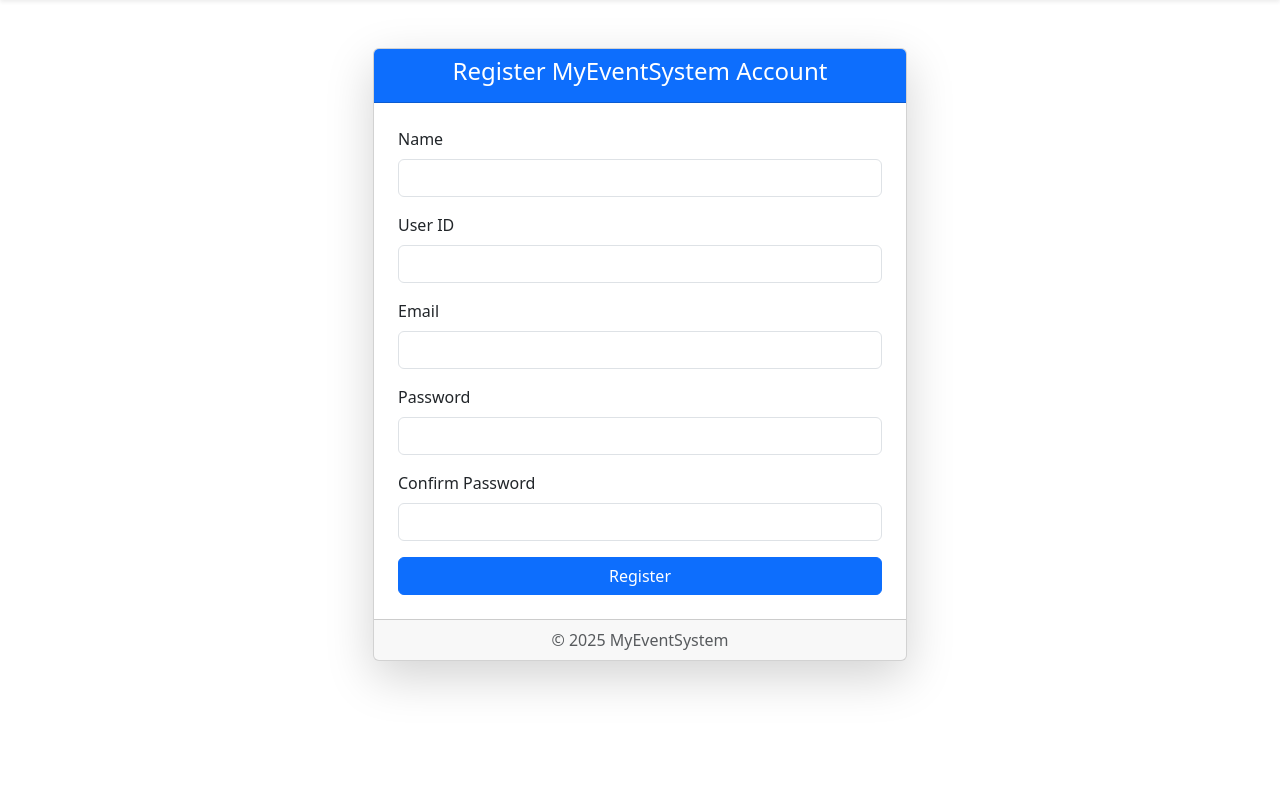
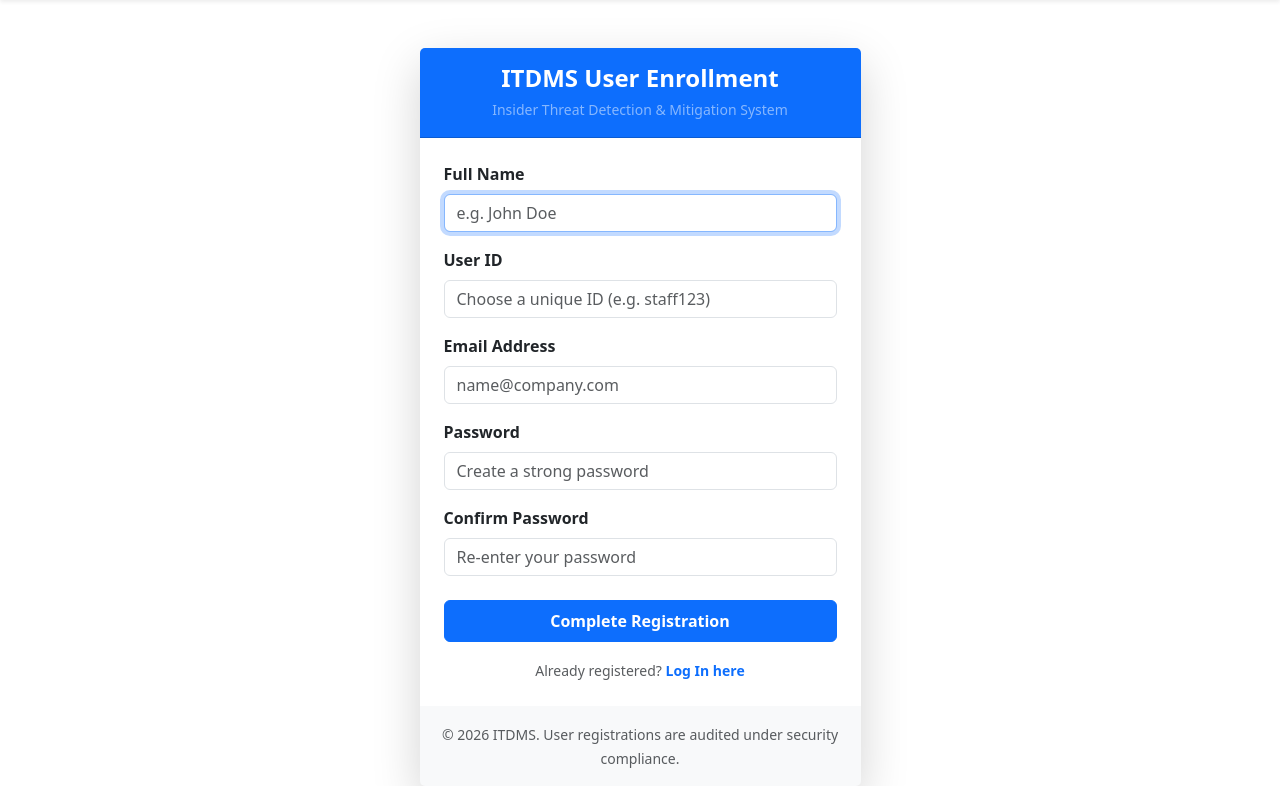
Before and after one commit to aliffdanish1210/danish, a Laravel app: page /register in a window 1280 px wide. Shown: the part 56-842 px from the top of the page. Before the commit the page ends 746 px from the top, so only its background shows below. Run offline with Laravel 8, Linux system fonts and the light colour scheme; some libraries are stand-ins or nearby versions.

Commit message:
Update login and authentication module

```diff
--- a/app/Providers/AppServiceProvider.php
+++ b/app/Providers/AppServiceProvider.php
@@ -14,9 +14,9 @@ class AppServiceProvider extends ServiceProvider
 
     public function boot()
     {
-        // Force HTTPS in local environment
+        // Force HTTP in local environment
         if (app()->environment('local')) {
-        URL::forceScheme('https');
+        URL::forceScheme('http');
     }
 
         // Force HTTPS in production
--- a/config/app.php
+++ b/config/app.php
@@ -53,7 +53,7 @@ return [
     */
 
     'url' => env('APP_URL', 'http://localhost'),
-    'url_fe' => env('APP_FE', 'http://localhost'),
+    'url_fe' => env('APP_FE', null),
 
     'asset_url' => env('ASSET_URL', null),
 
--- a/resources/views/auth/register.blade.php
+++ b/resources/views/auth/register.blade.php
@@ -1,28 +1,30 @@
 @extends('layouts.app')
 
-@section('title', 'Register')
+@section('title', 'Register - ITDMS')
 
 @section('content')
 <div class="container">
     <div class="row justify-content-center mt-5">
-        <div class="col-md-6">
-            <div class="card shadow-lg">
-                <div class="card-header text-center bg-primary text-white">
-                    <h4>{{ __('Register MyEventSystem Account') }}</h4>
+        <div class="col-md-6 col-lg-5">
+            <div class="card shadow-lg border-0 rounded-3">
+                <div class="card-header text-center bg-primary text-white py-3">
+                    <h4 class="mb-1 fw-bold">{{ __('ITDMS User Enrollment') }}</h4>
+                    <small class="text-white-50">{{ __('Insider Threat Detection & Mitigation System') }}</small>
                 </div>
 
                 <div class="card-body p-4">
                     <form method="POST" action="{{ route('register') }}">
                         @csrf
 
-                        <!-- Name -->
+                        <!-- Full Name -->
                         <div class="mb-3">
-                            <label class="form-label">Name</label>
-                            <input type="text"
+                            <label for="name" class="form-label fw-semibold">{{ __('Full Name') }}</label>
+                            <input id="name" type="text"
                                 class="form-control @error('name') is-invalid @enderror"
                                 name="name"
                                 value="{{ old('name') }}"
-                                required>
+                                placeholder="e.g. John Doe"
+                                required autofocus>
 
                             @error('name')
                                 <div class="invalid-feedback">{{ $message }}</div>
@@ -31,11 +33,12 @@
 
                         <!-- User ID -->
                         <div class="mb-3">
-                            <label class="form-label">User ID</label>
-                            <input type="text"
+                            <label for="user_id" class="form-label fw-semibold">{{ __('User ID') }}</label>
+                            <input id="user_id" type="text"
                                 class="form-control @error('user_id') is-invalid @enderror"
                                 name="user_id"
                                 value="{{ old('user_id') }}"
+                                placeholder="Choose a unique ID (e.g. staff123)"
                                 required>
 
                             @error('user_id')
@@ -43,13 +46,14 @@
                             @enderror
                         </div>
 
-                        <!-- Email -->
+                        <!-- Email Address -->
                         <div class="mb-3">
-                            <label class="form-label">Email</label>
-                            <input type="email"
+                            <label for="email" class="form-label fw-semibold">{{ __('Email Address') }}</label>
+                            <input id="email" type="email"
                                 class="form-control @error('email') is-invalid @enderror"
                                 name="email"
                                 value="{{ old('email') }}"
+                                placeholder="name@company.com"
                                 required>
 
                             @error('email')
@@ -59,11 +63,12 @@
 
                         <!-- Password -->
                         <div class="mb-3">
-                            <label class="form-label">Password</label>
-                            <input type="password"
+                            <label for="password" class="form-label fw-semibold">{{ __('Password') }}</label>
+                            <input id="password" type="password"
                                 class="form-control @error('password') is-invalid @enderror"
                                 name="password"
-                                required>
+                                placeholder="Create a strong password"
+                                required autocomplete="new-password">
 
                             @error('password')
                                 <div class="invalid-feedback">{{ $message }}</div>
@@ -72,23 +77,32 @@
 
                         <!-- Confirm Password -->
                         <div class="mb-3">
-                            <label class="form-label">Confirm Password</label>
-                            <input type="password"
+                            <label for="password_confirmation" class="form-label fw-semibold">{{ __('Confirm Password') }}</label>
+                            <input id="password_confirmation" type="password"
                                 class="form-control"
                                 name="password_confirmation"
-                                required>
+                                placeholder="Re-enter your password"
+                                required autocomplete="new-password">
                         </div>
 
-                        <div class="d-grid">
-                            <button class="btn btn-primary">
-                                Register
+                        <!-- Submit Button -->
+                        <div class="d-grid mt-4">
+                            <button type="submit" class="btn btn-primary py-2 fw-semibold">
+                                {{ __('Complete Registration') }}
                             </button>
+                        </div>
+
+                        <!-- Link to Login -->
+                        <div class="mt-3 text-center">
+                            <small class="text-muted">Already registered?
+                                <a href="{{ route('login') }}" class="text-decoration-none fw-semibold">Log In here</a>
+                            </small>
                         </div>
                     </form>
                 </div>
 
-                <div class="card-footer text-center text-muted">
-                    © 2025 MyEventSystem
+                <div class="card-footer text-center text-muted py-3 bg-light border-0">
+                    <small>&copy; {{ date('Y') }} ITDMS. User registrations are audited under security compliance.</small>
                 </div>
             </div>
         </div>
--- a/resources/views/layouts/app.blade.php
+++ b/resources/views/layouts/app.blade.php
@@ -3,7 +3,7 @@
 <head>
     <meta charset="utf-8">
     <meta name="viewport" content="width=device-width, initial-scale=1">
-
+    <meta name="csrf-token" content="{{ csrf_token() }}">
     <title>@yield('title', 'MyEventSystem')</title>
 
     <!-- Bootstrap CSS -->
@@ -18,7 +18,7 @@
         <div class="container">
             <!-- Brand -->
             <a class="navbar-brand" href="{{ route('events.index') }}">
-                {{ config('app.name', 'MyEventSystem') }}
+                {{ config('app.name', 'ITDMS') }}
             </a>
 
             <!-- Toggle -->
--- a/routes/web.php
+++ b/routes/web.php
@@ -1,12 +1,13 @@
 <?php
 
 use Illuminate\Support\Facades\Route;
+use Illuminate\Support\Facades\Auth;
 use App\Http\Controllers\HomeController;
 use App\Http\Controllers\AdminController;
 use App\Http\Controllers\EventController;
 use App\Http\Controllers\ProfileController;
 use App\Http\Controllers\AuditLogController;
-use App\Models\User;
+
 /*
 |--------------------------------------------------------------------------
 | Web Routes
@@ -18,49 +19,45 @@ Route::get('/', function () {
     return redirect()->route('home');
 });
 
-// Authentication routes (login, register, logout)
-Auth::routes();
+// Authentication routes (login, register, logout, verify)
 Auth::routes(['verify' => true]);
 
-
+// Authenticated Users (Admins & Regular Users)
 Route::middleware('auth')->group(function () {
     // Dashboard / Home
     Route::get('/home', [HomeController::class, 'index'])->name('home');
-    // Profile
+
+    // Profile Management
     Route::get('/profile', [ProfileController::class, 'edit'])->name('profile.edit');
     Route::post('/profile', [ProfileController::class, 'update'])->name('profile.update');
     Route::post('/logout', [ProfileController::class, 'logout'])->name('logout');
-    // Event CRUD (Create, Read, Update, Delete)
+
+    // Event CRUD
     Route::resource('events', EventController::class);
+
     // Audit Logs
-     Route::get('/audit-logs', [AuditLogController::class, 'index'])
-        ->name('audit.logs');
-
-    Route::get('/audit-logs/{id}', [AuditLogController::class, 'show'])
-        ->name('audit.logs.show');
-
-    Route::get('/audit-logs-export', [AuditLogController::class, 'export'])
-        ->name('audit.logs.export');
+    Route::get('/audit-logs', [AuditLogController::class, 'index'])->name('audit.logs');
+    Route::get('/audit-logs/{id}', [AuditLogController::class, 'show'])->name('audit.logs.show');
+    Route::get('/audit-logs-export', [AuditLogController::class, 'export'])->name('audit.logs.export');
 });
 
+// Admin-Only Routes
 Route::middleware(['auth', 'role:admin'])->group(function () {
-
-    // Dashboard with search
+    // Admin Dashboard
     Route::get('/dashboard', [AdminController::class, 'index'])->name('admin.dashboard');
 
-    // Users management
+    // Users Management
     Route::patch('/users/{id}/deactivate', [AdminController::class, 'deactivateUser'])->name('users.deactivate');
     Route::patch('/users/{id}/activate', [AdminController::class, 'activateUser'])->name('users.activate');
     Route::delete('/users/{id}', [AdminController::class, 'destroyUser'])->name('users.destroy');
     Route::get('/users/export', [AdminController::class, 'exportUsers'])->name('users.export');
 
-    // Events management
-    Route::delete('/events/{id}', [AdminController::class, 'destroyEvent'])->name('events.destroy');
-    Route::get('/events/export', [AdminController::class, 'exportEvents'])->name('events.export');
+    // Admin Event Management
+    Route::delete('/admin/events/{id}', [AdminController::class, 'destroyEvent'])->name('admin.events.destroy');
+    Route::get('/admin/events/export', [AdminController::class, 'exportEvents'])->name('events.export');
 
-    // API endpoints for AJAX search (optional)
+    // API endpoints for AJAX search
     Route::get('/api/users/search', [AdminController::class, 'searchUsers'])->name('api.users.search');
     Route::get('/api/events/search', [AdminController::class, 'searchEvents'])->name('api.events.search');
     Route::get('/api/stats', [AdminController::class, 'getStats'])->name('api.stats');
-
 });
```
Also changed, not shown: app/Http/Controllers/Auth/ForgotPasswordController.php (+17 -8 lines), app/Http/Controllers/Auth/LoginController.php (+33 -2 lines), app/Http/Controllers/Auth/ResetPasswordController.php (+31 -0 lines), database/seeders/PermissionSeeder.php (+0 -36 lines), resources/views/auth/login.blade.php (+23 -13 lines), resources/views/auth/passwords/reset.blade.php (+4 -18 lines), README.md, 1 other file.
